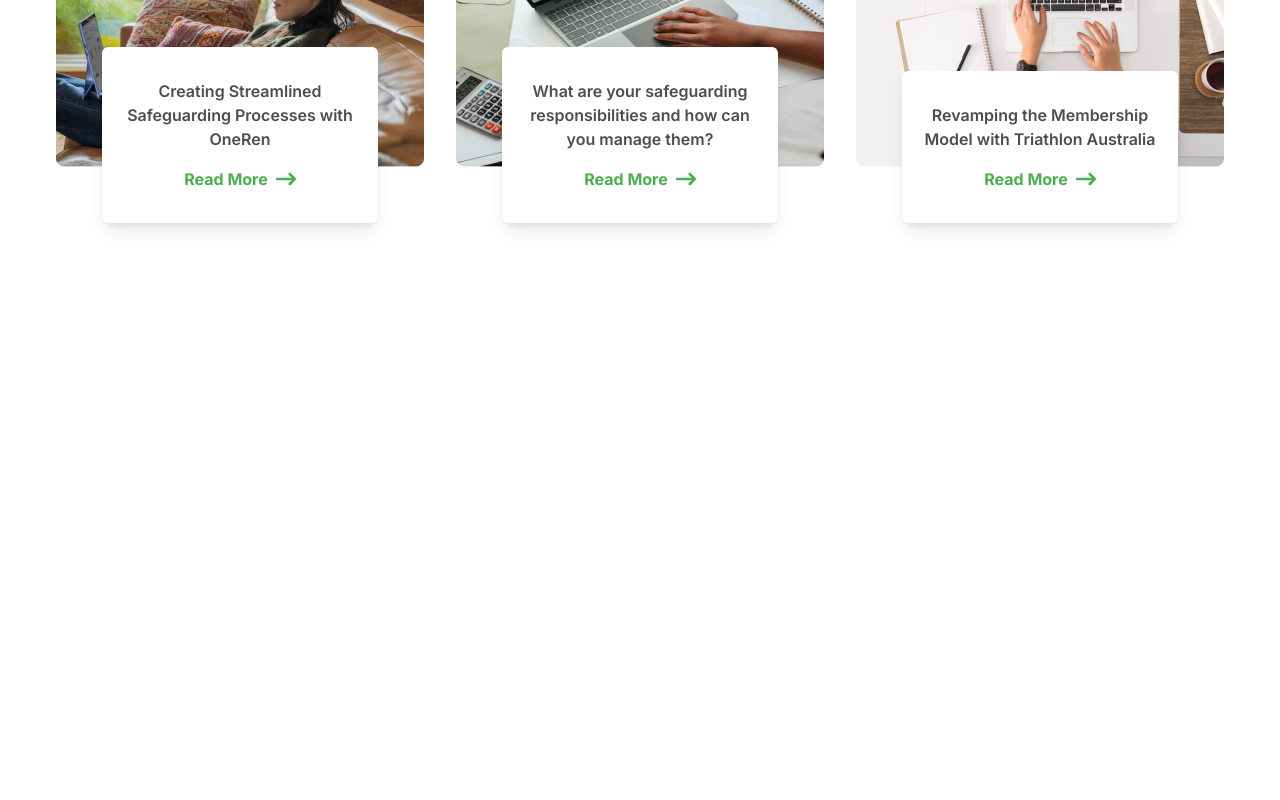
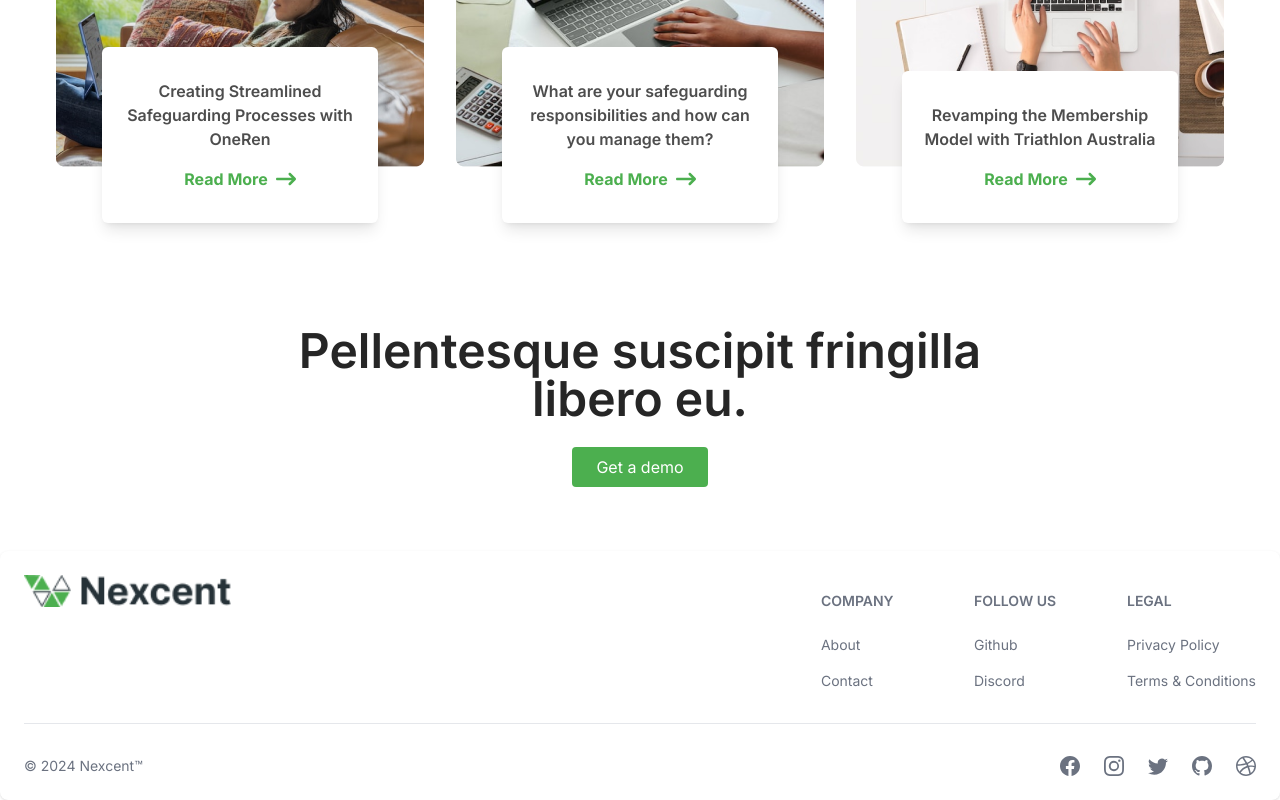
Before and after one commit to gifariarsal/agency-web, a React (Vite) app: page / in a window 1280 px wide. Shown: the part 3786-4586 px from the top of the page. Before the commit the page ends 4049 px from the top, so only its background shows below. Built offline with nearby package versions, Linux system fonts and the light colour scheme.

Commit message:
[ADD] testimonials, demo, and footer

```diff
--- a/src/App.jsx
+++ b/src/App.jsx
@@ -1,5 +1,15 @@
 import './App.css';
-import { About, Blogs, Home, Navbar, Products, Services } from './components';
+import {
+  About,
+  Blogs,
+  Demo,
+  FooterComp,
+  Home,
+  Navbar,
+  Products,
+  Services,
+} from './components';
+import Testimonials from './components/Testimonials';
 
 function App() {
   return (
@@ -9,7 +19,10 @@ function App() {
       <Services />
       <About />
       <Products />
+      <Testimonials />
       <Blogs />
+      <Demo />
+      <FooterComp />
     </>
   );
 }
--- /dev/null
+++ b/src/components/Demo.jsx
@@ -0,0 +1,18 @@
+import React from 'react';
+
+const Demo = () => {
+  return (
+    <section className="px-4 lg:px-14 max-w-screen-2xl mx-auto py-16">
+      <div className='flex items-center justify-center lg:w-3/5 mx-auto'>
+        <div className='text-center'>
+          <h2 className="lg:text-5xl text-3xl text-neutral-800 font-semibold mb-6 leading-snug">
+            Pellentesque suscipit fringilla libero eu.
+          </h2>
+          <button className='btn-primary'>Get a demo</button>
+        </div>
+      </div>
+    </section>
+  );
+};
+
+export default Demo;
--- /dev/null
+++ b/src/components/FooterComp.jsx
@@ -0,0 +1,64 @@
+import React from 'react'
+import { Footer } from 'flowbite-react';
+import {
+  BsDribbble,
+  BsFacebook,
+  BsGithub,
+  BsInstagram,
+  BsTwitter,
+} from 'react-icons/bs';
+import { logo } from '../assets'
+
+const FooterComp = () => {
+  return (
+    <Footer container>
+      <div className="w-full">
+        <div className="grid w-full justify-between sm:flex sm:justify-between md:flex md:grid-cols-1">
+          <div>
+            <Footer.Brand href="/" src={logo} alt="Logo" />
+          </div>
+          <div className="grid grid-cols-2 gap-8 sm:mt-4 sm:grid-cols-3 sm:gap-6">
+            <div>
+              <Footer.Title title="Company" />
+              <Footer.LinkGroup col>
+                <Footer.Link href="#">About</Footer.Link>
+                <Footer.Link href="#">Contact</Footer.Link>
+              </Footer.LinkGroup>
+            </div>
+            <div>
+              <Footer.Title title="Follow us" />
+              <Footer.LinkGroup col>
+                <Footer.Link href="#">Github</Footer.Link>
+                <Footer.Link href="#">Discord</Footer.Link>
+              </Footer.LinkGroup>
+            </div>
+            <div>
+              <Footer.Title title="Legal" />
+              <Footer.LinkGroup col>
+                <Footer.Link href="#">Privacy Policy</Footer.Link>
+                <Footer.Link href="#">Terms &amp; Conditions</Footer.Link>
+              </Footer.LinkGroup>
+            </div>
+          </div>
+        </div>
+        <Footer.Divider />
+        <div className="w-full sm:flex sm:items-center sm:justify-between">
+          <Footer.Copyright
+            href="#"
+            by="Nexcent™"
+            year={new Date().getFullYear()}
+          />
+          <div className="mt-4 flex space-x-6 sm:mt-0 sm:justify-center">
+            <Footer.Icon href="#" icon={BsFacebook} />
+            <Footer.Icon href="#" icon={BsInstagram} />
+            <Footer.Icon href="#" icon={BsTwitter} />
+            <Footer.Icon href="#" icon={BsGithub} />
+            <Footer.Icon href="#" icon={BsDribbble} />
+          </div>
+        </div>
+      </div>
+    </Footer>
+  );
+}
+
+export default FooterComp;
--- a/src/components/Products.jsx
+++ b/src/components/Products.jsx
@@ -1,12 +1,13 @@
 import React from 'react';
 import { productImg, commentImg } from '../assets';
-import { company } from '../constant';
-import { FaArrowRightLong } from 'react-icons/fa6';
 
 const Products = () => {
   return (
     <section>
-      <div className="px-4 lg:px-14 max-w-screen-2xl mx-auto my-8">
+      <div
+        className="px-4 lg:px-14 max-w-screen-2xl mx-auto my-8"
+        id="products"
+      >
         <div className="md:w-11/12 mx-auto flex flex-col md:flex-row justify-between items-center gap-12">
           <div>
             <img src={productImg} alt="about" />
@@ -29,53 +30,6 @@ const Products = () => {
           </div>
         </div>
       </div>
-      <div className="bg-neutralSilver px-4 lg:px-14 max-w-screen-2xl mx-auto py-16">
-        <div className="flex flex-col md:flex-row items-center justify-between gap-8">
-          <div className="md:w-1/3">
-            <img src={commentImg} alt="comment" />
-          </div>
-          <div className="md:w-2/3 mx-auto">
-            <div>
-              <p className="md:w-4/5 text-sm text-neutralGrey mb-8 leading-7">
-                Maecenas dignissim justo eget nulla rutrum molestie. Maecenas
-                lobortis sem dui, vel rutrum risus tincidunt ullamcorper. Proin
-                eu enim metus. Vivamus sed libero ornare, tristique quam in,
-                gravida enim. Nullam ut molestie arcu, at endrerit elit. Morbi
-                laoreet elit at ligula molestie, nec molestie mi blandit.
-                Suspendisse cursus tellus sed augue ultrices, quis tristique
-                nulla sodales. Suspendisse eget lorem eu turpis vestibulum
-                pretium. Suspendisse potenti. Quisque malesuada enim sapien,
-                vitae placerat ante feugiat eget. Quisque vulputate odio neque,
-                eget efficitur libero condimentum id. Curabitur id nibh id sem
-                dignissim finibus ac sit amet magna.
-              </p>
-              <h5 className="text-brandPrimary text-xl font-semibold mb-1">
-                Tim Smith
-              </h5>
-              <p className="text-neutralGrey text-base">
-                British Dragon Boat Racing Association
-              </p>
-              <div>
-                <div className="flex flex-wrap items-center gap-8 mt-8">
-                  {company.map((item) => {
-                    return (
-                      <div key={item.alt}>
-                        <img src={item.img} alt={item.alt} />
-                      </div>
-                    );
-                  })}
-                  <div className="flex font-bold items-center gap-2 text-brandPrimary hover:underline">
-                    <a href="/">
-                      Meet all customers
-                    </a>
-                    <FaArrowRightLong size={20} />
-                  </div>
-                </div>
-              </div>
-            </div>
-          </div>
-        </div>
-      </div>
     </section>
   );
 };
--- /dev/null
+++ b/src/components/Testimonials.jsx
@@ -0,0 +1,61 @@
+import React from 'react';
+import { company } from '../constant';
+import { FaArrowRightLong } from 'react-icons/fa6';
+import { commentImg } from '../assets';
+
+const Testimonials = () => {
+  return (
+    <section>
+      <div
+        className="bg-neutralSilver px-4 lg:px-14 max-w-screen-2xl mx-auto py-16"
+        id="testimonials"
+      >
+        <div className="flex flex-col md:flex-row items-center justify-between gap-8">
+          <div className="md:w-1/3">
+            <img src={commentImg} alt="comment" />
+          </div>
+          <div className="md:w-2/3 mx-auto">
+            <div>
+              <p className="md:w-4/5 text-sm text-neutralGrey mb-8 leading-7">
+                Maecenas dignissim justo eget nulla rutrum molestie. Maecenas
+                lobortis sem dui, vel rutrum risus tincidunt ullamcorper. Proin
+                eu enim metus. Vivamus sed libero ornare, tristique quam in,
+                gravida enim. Nullam ut molestie arcu, at endrerit elit. Morbi
+                laoreet elit at ligula molestie, nec molestie mi blandit.
+                Suspendisse cursus tellus sed augue ultrices, quis tristique
+                nulla sodales. Suspendisse eget lorem eu turpis vestibulum
+                pretium. Suspendisse potenti. Quisque malesuada enim sapien,
+                vitae placerat ante feugiat eget. Quisque vulputate odio neque,
+                eget efficitur libero condimentum id. Curabitur id nibh id sem
+                dignissim finibus ac sit amet magna.
+              </p>
+              <h5 className="text-brandPrimary text-xl font-semibold mb-1">
+                Tim Smith
+              </h5>
+              <p className="text-neutralGrey text-base">
+                British Dragon Boat Racing Association
+              </p>
+              <div>
+                <div className="flex flex-wrap items-center gap-8 mt-8">
+                  {company.map((item) => {
+                    return (
+                      <div key={item.alt}>
+                        <img src={item.img} alt={item.alt} />
+                      </div>
+                    );
+                  })}
+                  <div className="flex font-bold items-center gap-2 text-brandPrimary hover:underline">
+                    <a href="/">Meet all customers</a>
+                    <FaArrowRightLong size={20} />
+                  </div>
+                </div>
+              </div>
+            </div>
+          </div>
+        </div>
+      </div>
+    </section>
+  );
+};
+
+export default Testimonials;
--- a/src/components/index.js
+++ b/src/components/index.js
@@ -4,5 +4,17 @@ import Services from './Services';
 import About from './About';
 import Products from './Products';
 import Blogs from './Blogs';
+import Demo from './Demo';
+import FooterComp from './FooterComp';
+import Testimonials from './Testimonials';
 
-export { Navbar, Home, Services, About, Products, Blogs };
+export {
+  Navbar,
+  Home,
+  Services,
+  About,
+  Products,
+  Blogs,
+  Demo,
+  FooterComp,
+};
```
